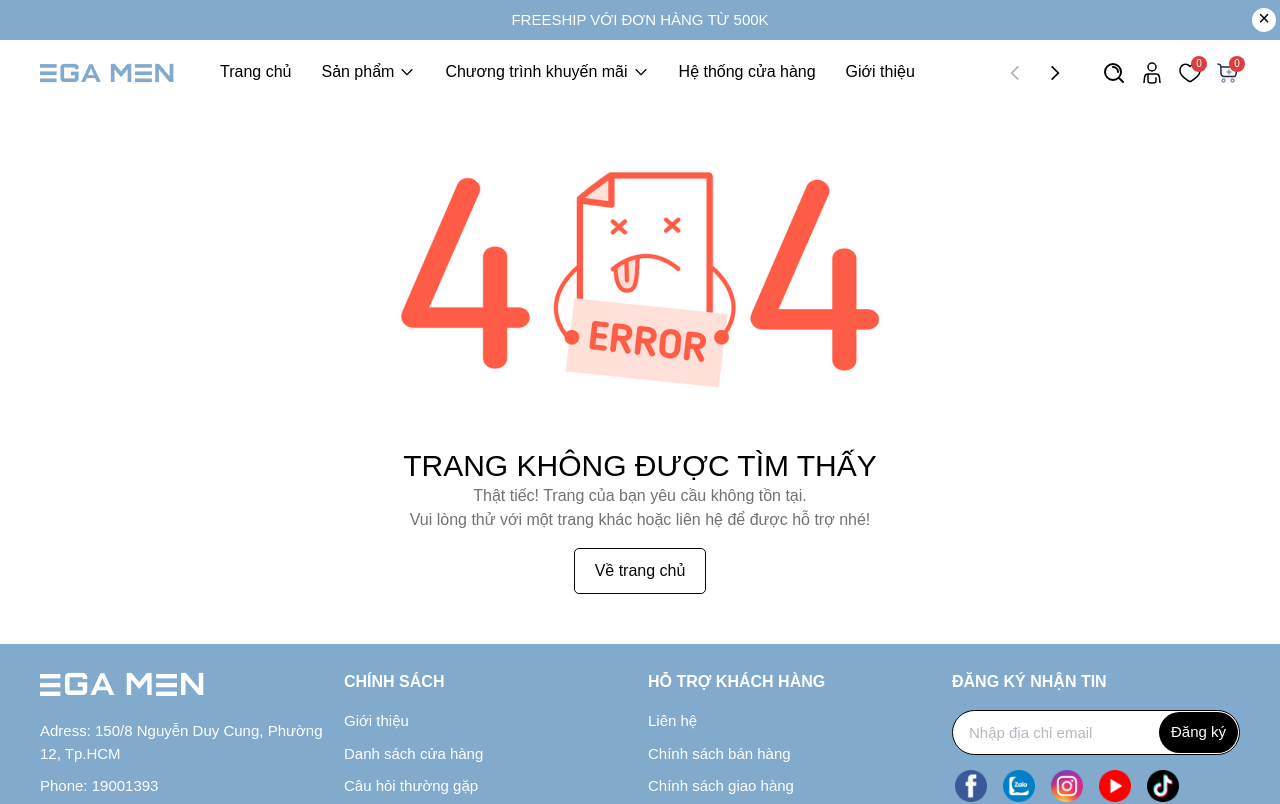
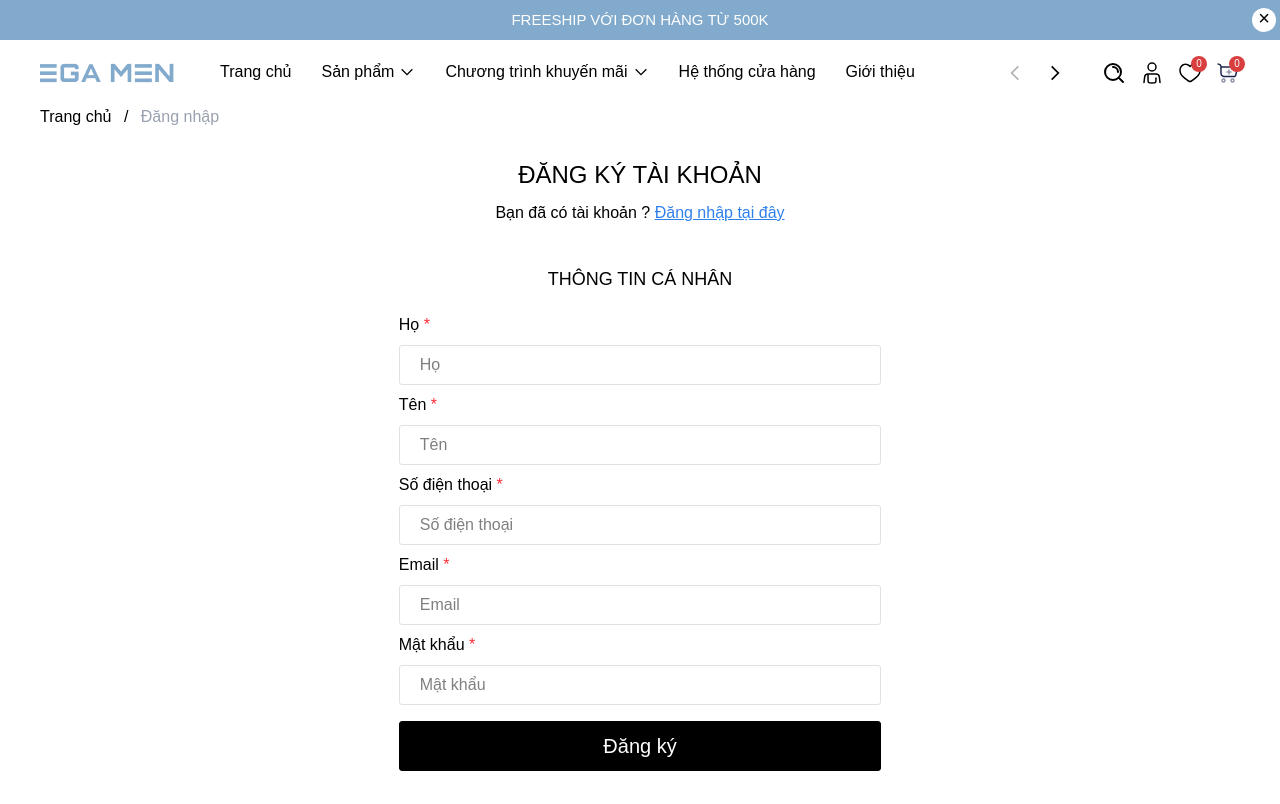
Before and after one commit to Tandu2003/ega-men, a Next.js app: page /account/register in a window 1280 px wide. Before the commit this address had no page. Shown: the top 804 px of the page. Built offline with nearby package versions, Linux system fonts and the light colour scheme; a web font is replaced by a local one.

Commit message:
Add page Register

```diff
--- /dev/null
+++ b/src/app/account/register/page.tsx
@@ -0,0 +1,143 @@
+"use client";
+
+import { useState } from "react";
+
+import Breadcrumb from "@/components/Breadcrumb";
+import Link from "next/link";
+
+export default function RegisterPage() {
+  const [last_name, setLastName] = useState("");
+  const [first_name, setFirstName] = useState("");
+  const [phone, setPhone] = useState("");
+  const [email, setEmail] = useState("");
+  const [password, setPassword] = useState("");
+
+  const handleOnChange = (e: { target: { name: string; value: string } }) => {
+    const { name, value } = e.target;
+    if (name === "last_name") setLastName(value);
+    if (name === "first_name") setFirstName(value);
+    if (name === "phone") setPhone(value);
+    if (name === "email") setEmail(value);
+    if (name === "password") setPassword(value);
+  };
+
+  const handleRegister = (e: { preventDefault: () => void }) => {
+    e.preventDefault();
+    console.log(last_name, first_name, phone, email, password);
+  };
+
+  return (
+    <>
+      <Breadcrumb items={[{ label: "Đăng nhập" }]} />
+      <section className="section section-login">
+        <div className="container p-[15px]">
+          <div className="bg-white pt-[5px] pb-2.5 text-center text-base">
+            <h1 className="py-2.5 text-2xl font-normal uppercase">
+              Đăng ký tài khoản
+            </h1>
+            <p>
+              Bạn đã có tài khoản ?{" "}
+              <Link
+                href="/account/login"
+                className="text-[var(--link-color)] underline"
+              >
+                Đăng nhập tại đây
+              </Link>
+            </p>
+          </div>
+          <div className="row">
+            <div className="m-auto w-full p-[15px] md:w-1/2 lg:w-5/12">
+              <div className="page-login">
+                <div id="login">
+                  <form method="post" onSubmit={handleRegister}>
+                    <h2 className="mt-[15px] mb-5 text-center text-lg uppercase">
+                      Thông tin cá nhân
+                    </h2>
+                    <div className="flex flex-col gap-2">
+                      <label htmlFor="last_name">
+                        Họ <span className="text-red-500">*</span>
+                      </label>
+                      <input
+                        type="text"
+                        className="mb-2 h-10 rounded-[3px] border-[1px] border-[#e1e1e1] px-5 leading-10"
+                        id="last_name"
+                        name="last_name"
+                        placeholder="Họ"
+                        onChange={handleOnChange}
+                        required
+                      />
+                    </div>
+                    <div className="flex flex-col gap-2">
+                      <label htmlFor="first_name">
+                        Tên <span className="text-red-500">*</span>
+                      </label>
+                      <input
+                        type="text"
+                        className="mb-2 h-10 rounded-[3px] border-[1px] border-[#e1e1e1] px-5 leading-10"
+                        id="first_name"
+                        name="first_name"
+                        placeholder="Tên"
+                        onChange={handleOnChange}
+                        required
+                      />
+                    </div>
+                    <div className="flex flex-col gap-2">
+                      <label htmlFor="phone">
+                        Số điện thoại <span className="text-red-500">*</span>
+                      </label>
+                      <input
+                        type="text"
+                        className="mb-2 h-10 rounded-[3px] border-[1px] border-[#e1e1e1] px-5 leading-10"
+                        id="phone"
+                        name="phone"
+                        placeholder="Số điện thoại"
+                        onChange={handleOnChange}
+                        required
+                      />
+                    </div>
+                    <div className="flex flex-col gap-2">
+                      <label htmlFor="email">
+                        Email <span className="text-red-500">*</span>
+                      </label>
+                      <input
+                        type="email"
+                        className="mb-2 h-10 rounded-[3px] border-[1px] border-[#e1e1e1] px-5 leading-10"
+                        id="email"
+                        name="email"
+                        placeholder="Email"
+                        onChange={handleOnChange}
+                        required
+                      />
+                    </div>
+                    <div className="flex flex-col gap-2">
+                      <label htmlFor="password">
+                        Mật khẩu <span className="text-red-500">*</span>
+                      </label>
+                      <input
+                        type="password"
+                        className="mb-2 h-10 rounded-[3px] border-[1px] border-[#e1e1e1] px-5 leading-10"
+                        id="password"
+                        name="password"
+                        placeholder="Mật khẩu"
+                        onChange={handleOnChange}
+                        required
+                      />
+                    </div>
+                    <div className="mt-2 w-full">
+                      <button
+                        type="submit"
+                        className="btn w-full cursor-pointer rounded-[3px] bg-black text-xl text-white"
+                      >
+                        Đăng ký
+                      </button>
+                    </div>
+                  </form>
+                </div>
+              </div>
+            </div>
+          </div>
+        </div>
+      </section>
+    </>
+  );
+}
```
